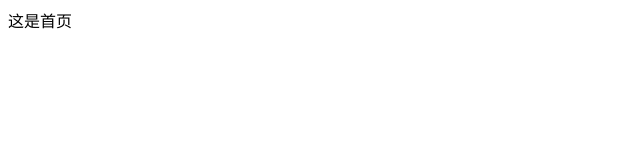
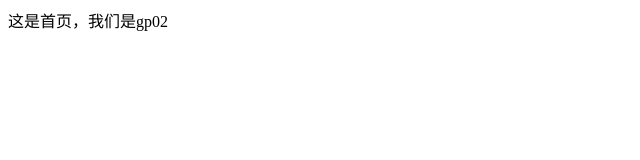
Before and after one commit to wuxunxun007/gitTest, a plain HTML site: page index.html in a window 1280 px wide. Shown: the whole page, without its empty margins (0-640 px from the left). Drawn offline with Linux system fonts and the light colour scheme.

Commit message:
更改了首页的内容

```diff
--- a/index.html
+++ b/index.html
@@ -5,6 +5,6 @@
 		<title></title>
 	</head>
 	<body>
-		这是首页
+		这是首页，我们是gp02
 	</body>
 </html>
```
